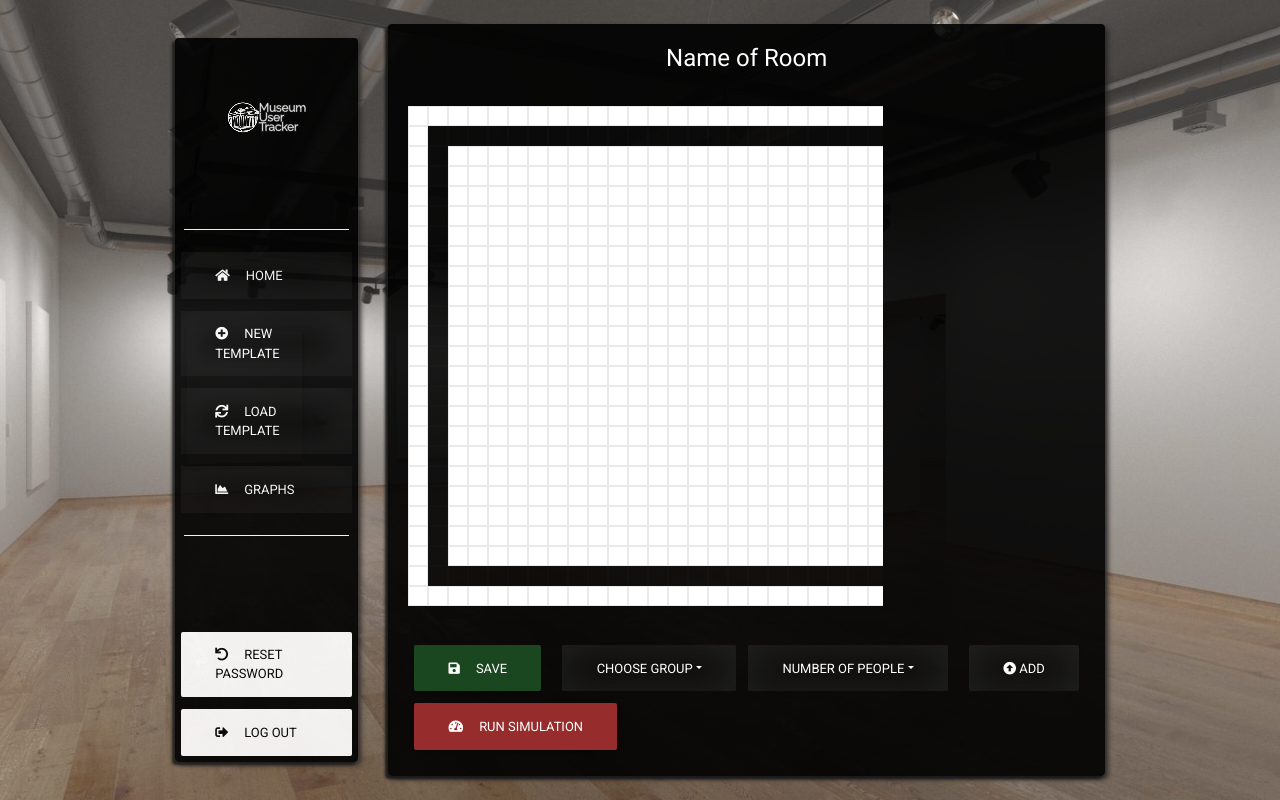
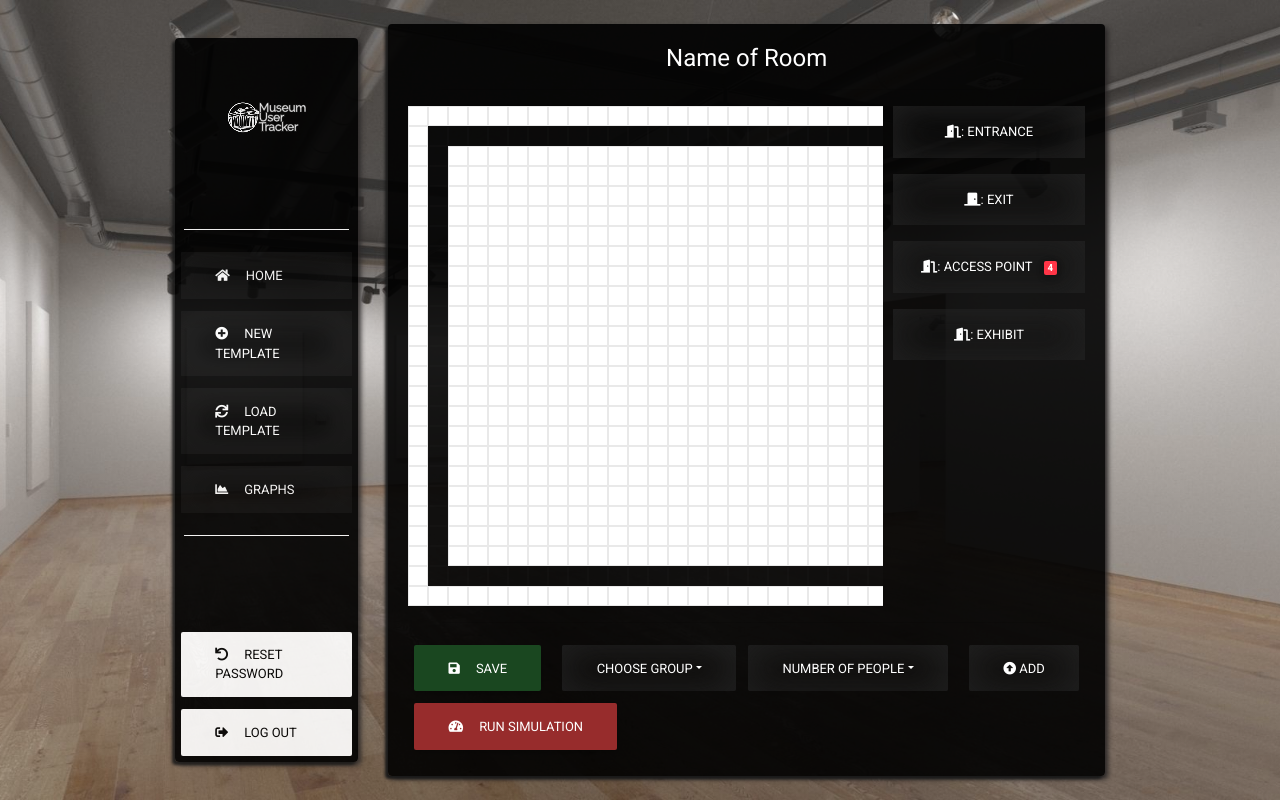
Before and after one commit to AdonisAgelis/thesis-project, a React (Create React App) app in the folder frontend/: page /profile in a window 1280 px wide. Both pictures are taken after a click on the button "NEW TEMPLATE". Built offline with nearby package versions, Linux system fonts and the light colour scheme.

Commit message:
Update Center Column

```diff
--- a/frontend/src/columnsProfile.component.js
+++ b/frontend/src/columnsProfile.component.js
@@ -10,6 +10,7 @@ import {
   MDBAnimation,
   MDBTypography,
   MDBIcon,
+  MDBBadge,
 } from "mdbreact";
 
 import "./profile.css";
@@ -83,7 +84,23 @@ const ColumnsProfile = (props) => {
                 <div id="item1">
                   <Room itemPosition={[1, 1]} />
                 </div>
-                <div id="item2"></div>
+                <div id="item2">
+                  <div className="dragNdrop">
+                    <DnDIcons role="entrance" />: ENTRANCE
+                  </div>
+                  <div className="dragNdrop">
+                    <DnDIcons role="exit" />: EXIT
+                  </div>
+                  <div className="dragNdrop">
+                    <DnDIcons role="accessPoint" />: ACCESS POINT{" "}
+                    <MDBBadge color="danger" className="ml-2">
+                      4
+                    </MDBBadge>
+                  </div>
+                  <div className="dragNdrop">
+                    <DnDIcons role="entrance" />: EXHIBIT
+                  </div>
+                </div>
               </div>
 
               <hr style={{ width: "90%", marginLeft: "5%" }} />
--- a/frontend/src/profile.css
+++ b/frontend/src/profile.css
@@ -136,3 +136,20 @@
   border-left: 6px solid red;
   height: 100px;
 }
+
+.dragNdrop {
+  background-color: transparent !important;
+  background: #ffffff;
+  color: white;
+  text-align: center;
+  padding: 1rem 1rem;
+  margin-bottom: 1rem;
+
+  font-size: 13px;
+
+  box-shadow: inset -1px -1px 38px #00000062, inset -1px 1px 38px #333333fa;
+}
+
+.startingWall {
+  border: 1px solid black rgb(255, 255, 255);
+}
--- a/frontend/src/square.component.js
+++ b/frontend/src/square.component.js
@@ -5,6 +5,7 @@ import React, {
   useImperativeHandle,
 } from "react";
 import DnDIcons from "./dndIcons.component";
+import "./profile.css";
 
 export default function Square({ black, children }) {
   const fill = black ? "rgba(40, 40, 40, 0.1)" : "white";
```
